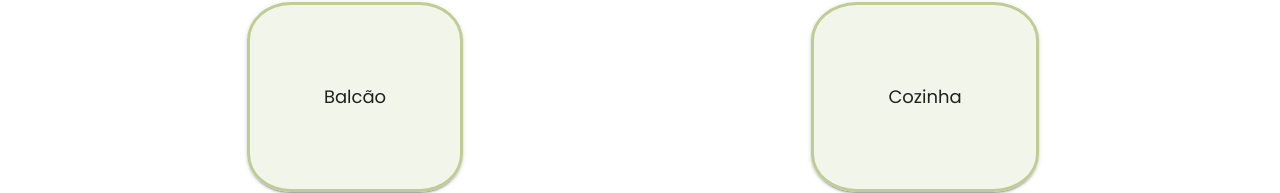
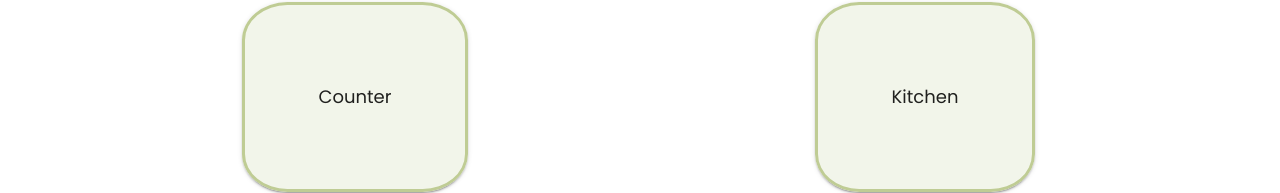
Before and after one commit to DianaSiso/Beep-Me, an Angular app in the folder Frontend/beep_me_app/: page /choice in a window 1280 px wide. Shown: the part 157-350 px from the top of the page. Built offline with nearby package versions, Linux system fonts and the light colour scheme.

Commit message:
english version

```diff
--- a/Frontend/beep_me_app/src/app/choice/choice.component.html
+++ b/Frontend/beep_me_app/src/app/choice/choice.component.html
@@ -18,11 +18,11 @@
   <div class="container-wrapper">
     <div class="container">
       <button mat-raised-button routerLink="/restaurant-component">
-        Balcão
+        Counter
       </button>
     </div>
     <div class="container">
-      <button mat-raised-button routerLink="/kitchen-component">Cozinha</button>
+      <button mat-raised-button routerLink="/kitchen-component">Kitchen</button>
     </div>
   </div>
 </div>
```
